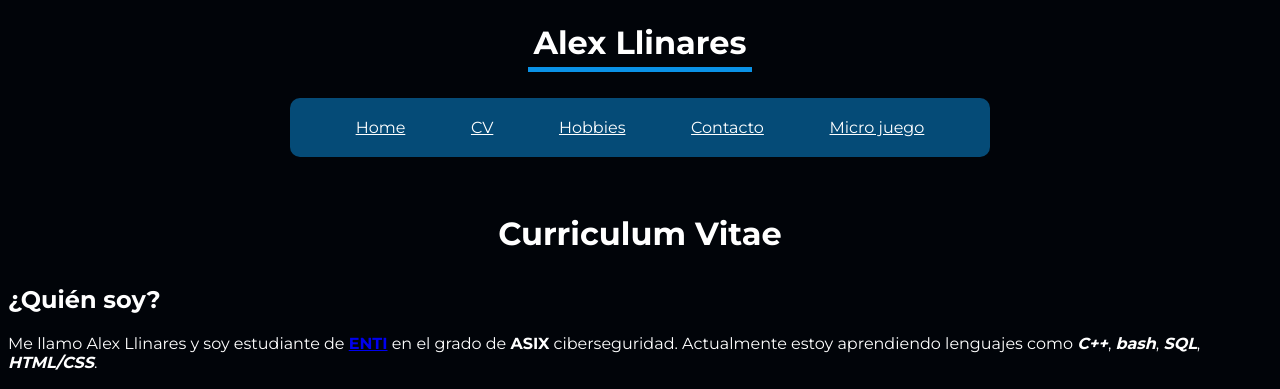
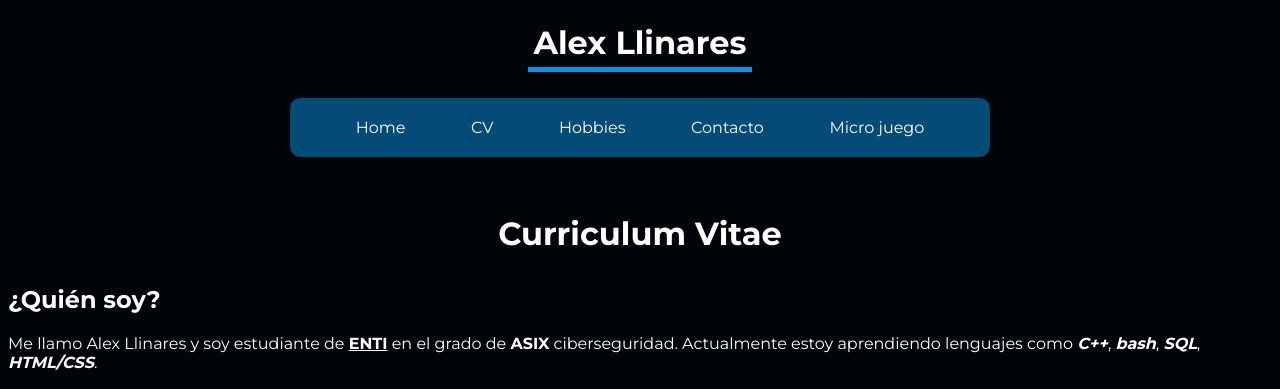
Before and after one commit to Al3xx-ux/Al3xx-ux.github.io, a plain HTML site: page CV.html in a window 1280 px wide. Shown: the top 389 px of the page. Drawn offline with Linux system fonts and the light colour scheme.

Commit message:
CSS provisional

```diff
--- a/estilos.css
+++ b/estilos.css
@@ -32,7 +32,7 @@ header nav ul a{
     display: block;
     text-align: center;
     padding: 10px;
-
+    text-decoration: none;
     border-radius: 10px;
 
 }
@@ -128,6 +128,8 @@ h2,h3{
     border-radius: 10px;
 }
 
+a[href="https://enti.cat/es/"]{
+    color: rgb(255, 255, 255);
 
 .you-win{
     color: green;
```
